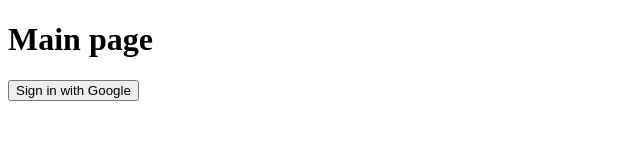
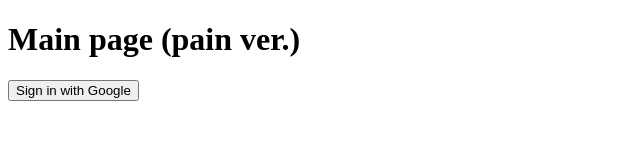
Before and after one commit to Daxterapid/Billowy, a plain HTML site: page index.html in a window 1280 px wide. Shown: the whole page, without its empty margins (0-640 px from the left). Drawn offline with Linux system fonts and the light colour scheme; no server answers.

Commit message:
update "pain"

```diff
--- a/index.html
+++ b/index.html
@@ -22,6 +22,7 @@
       };
 
       // Initialize Firebase
+      alert('SDF');
       firebase.initializeApp(firebaseConfig);
     </script>
     <script src="js/index.js" defer></script>
@@ -41,7 +42,7 @@
       <summary>Details</summary>
       <p id="error-text"></p>
     </details>-->
-    <h1>Main page</h1>
+    <h1>Main page (pain ver.)</h1>
     <button onclick="signIn()">Sign in with Google</button>
   </body>
 </html>
```
